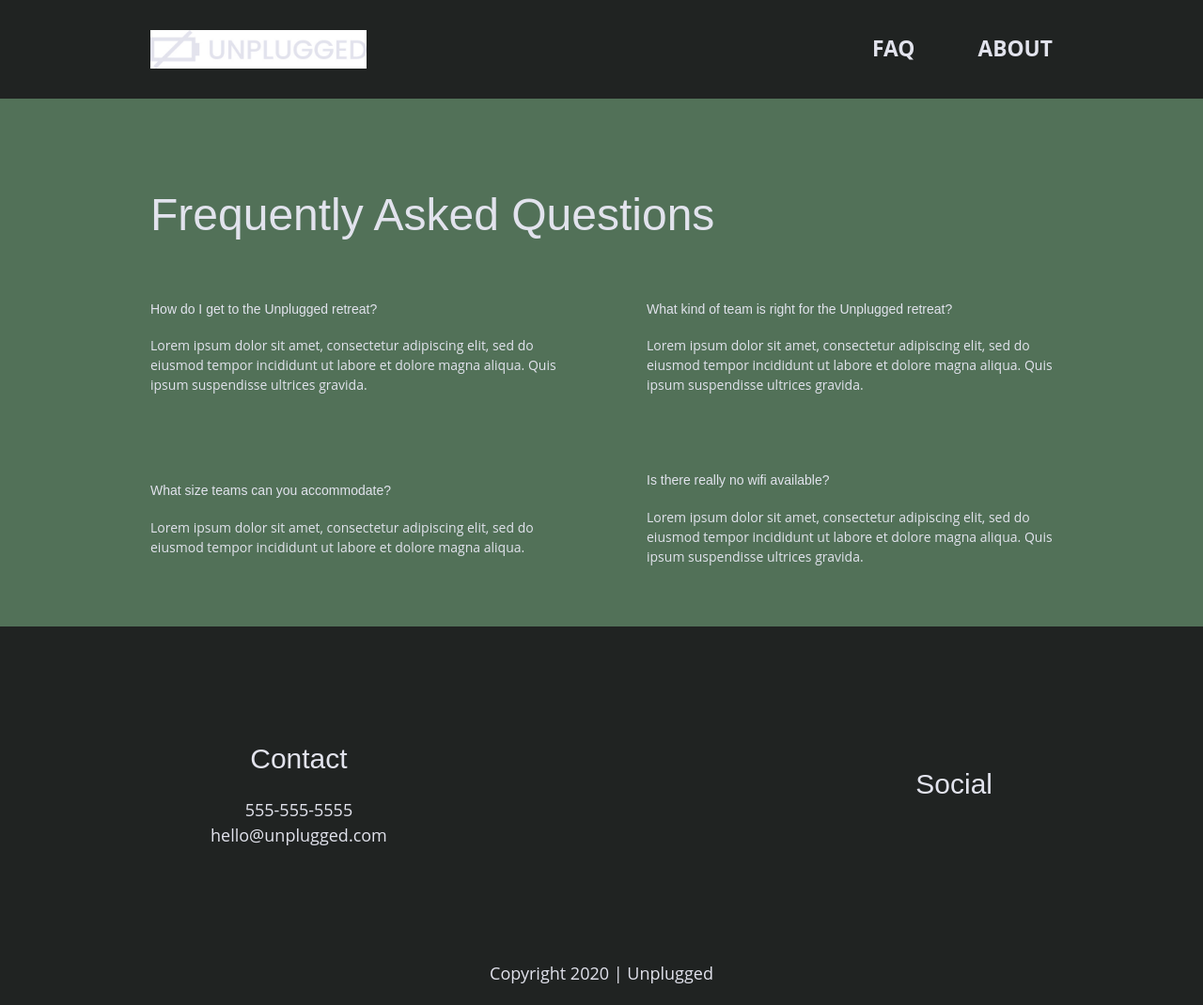
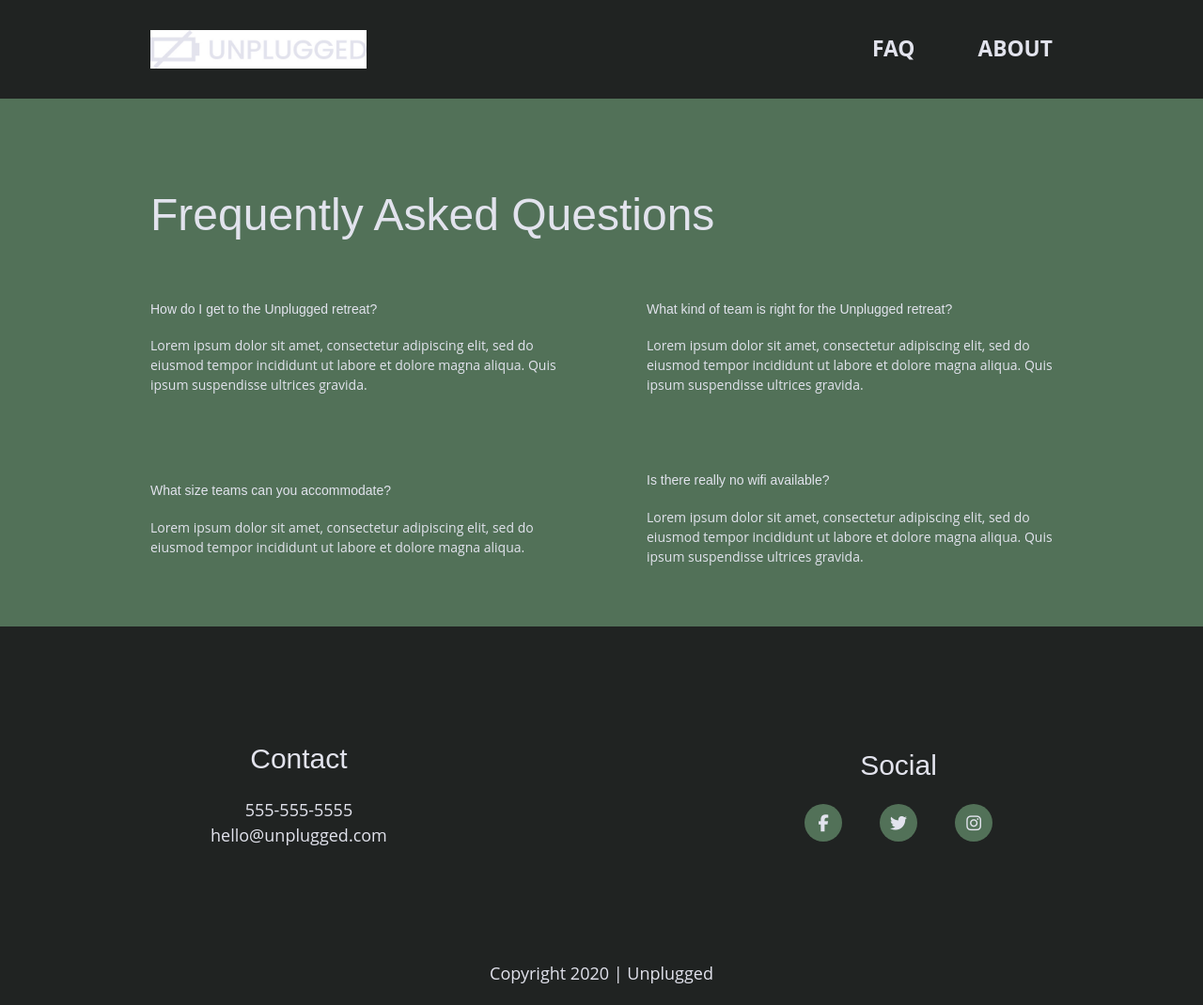
Before and after one commit to rdeleonma/retreat-website, a website: page faq/index.html in a window 1280 px wide. Shown: the whole page at 94% size. Drawn offline with Linux system fonts and the light colour scheme.

Commit message:
added social icons and styles

```diff
--- a/css/main.css
+++ b/css/main.css
@@ -235,6 +235,10 @@ footer .social-icons {
 }
 
 footer .social-icons p {
+  background-color: #527158;
+  border-radius: 50%;
+  width: 40px;
+  height: 40px;
   display: flex;
   justify-content: center;
   align-items: center;
@@ -684,6 +688,12 @@ footer .contact {
   margin-bottom: 0;
 }
 
+footer .social-icons{
+  width: 12.5em;
+  justify-content: space-between;
+}
+
+}
 footer .copyright {
   width: 100%;
 }
--- a/faq/index.html
+++ b/faq/index.html
@@ -19,6 +19,7 @@
   <link rel="stylesheet" href="../css/normalize.css">
   <link rel="stylesheet" href="../css/main.css">
   <meta name="theme-color" content="#fafafa">
+  <script src="https://kit.fontawesome.com/2c05213050.js" crossorigin="anonymous"></script>
 </head>
 
 <body>
@@ -76,13 +77,13 @@
           <h4>Social</h4>
           <div class="social-icons">
             <p>
-              <a href="https://www.facebook.com/yoursite" target="blank"></a>
+              <a href="https://www.facebook.com/yoursite" target="blank"><i class="fab fa-facebook-f"></i></a>
             </p>
             <p>
-              <a href="https://twitter.com/login" target="blank"></a>
+              <a href="https://twitter.com/login" target="blank"><i class="fab fa-twitter"></i></a>
             </p>
             <p>
-              <a href="https://www.instagram.com/" target="blank"></a>
+              <a href="https://www.instagram.com/" target="blank"><i class="fab fa-instagram"></i></a>
             </p>
           </div>
         </div>
```
Also changed, not shown: about/index.html (+4 -5 lines), index.html (+3 -3 lines).
